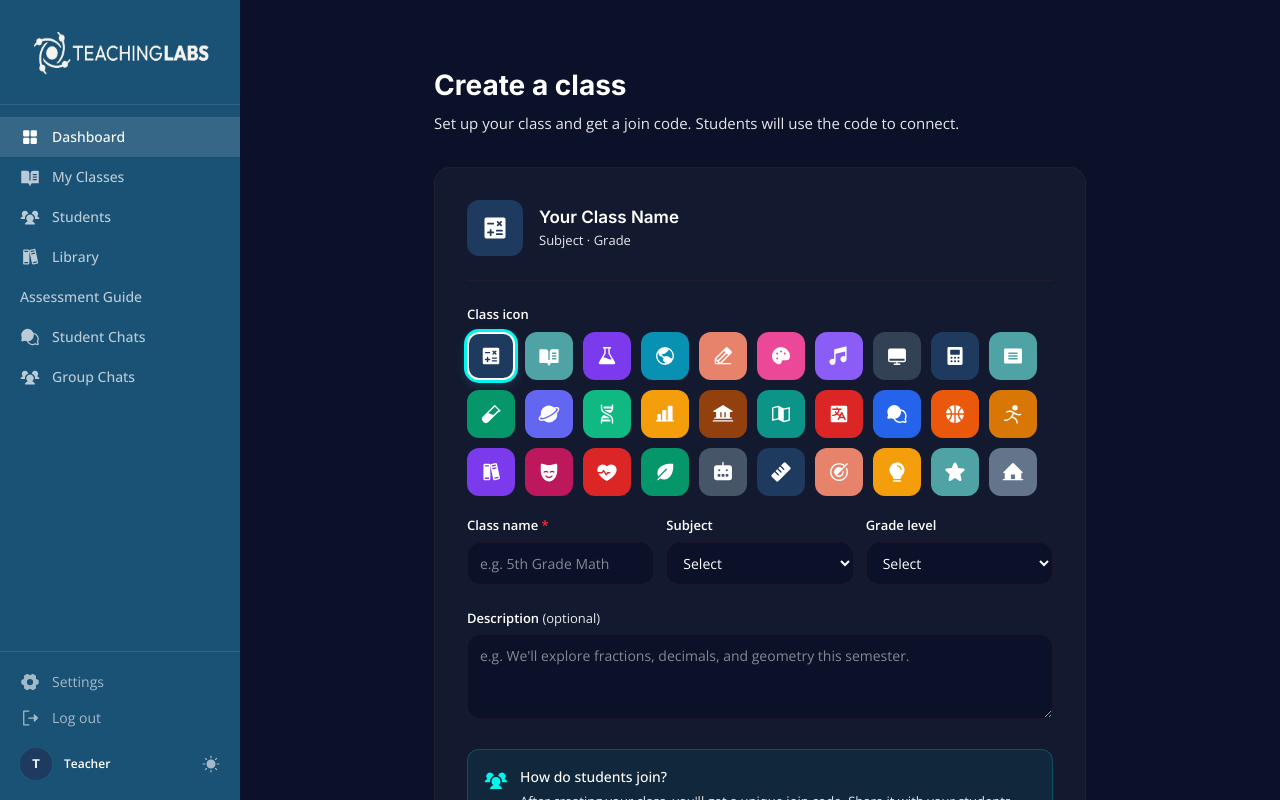
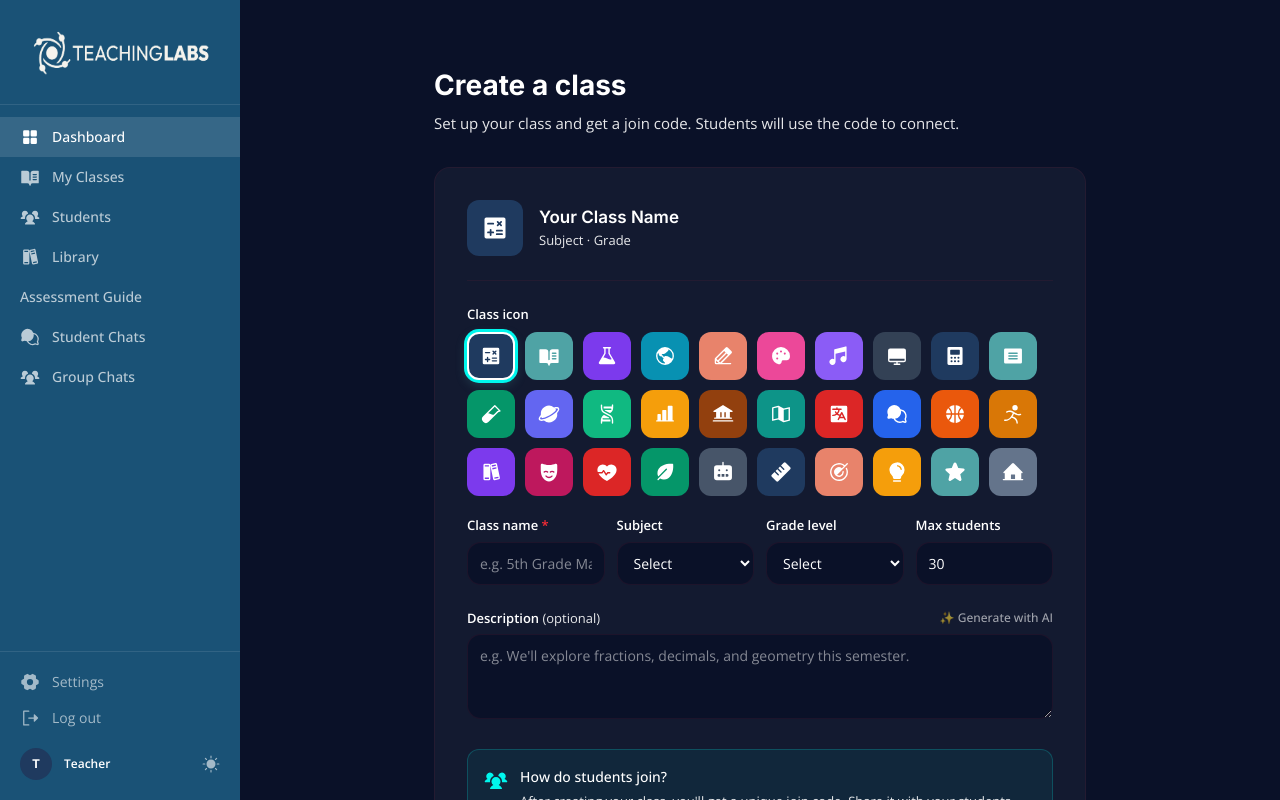
Before and after one commit to intellectualcreations/teachinglabs-marketing, a Next.js app: page /teacher/create-class in a window 1280 px wide. Shown: the top 800 px of the page. Built offline with nearby package versions, Linux system fonts and the light colour scheme; no server answers.

Commit message:
feat: max students field + AI description generator for class creation
- Max students input (1-100, default 30) on create class form
- '✨ Generate with AI' button auto-writes class description
- Uses Haiku for fast description generation
- API route: POST /api/teacher/generate-description

```diff
--- /dev/null
+++ b/app/api/teacher/generate-description/route.ts
@@ -0,0 +1,40 @@
+import { NextRequest, NextResponse } from 'next/server';
+import Anthropic from '@anthropic-ai/sdk';
+
+const anthropic = new Anthropic();
+
+export async function POST(req: NextRequest) {
+  try {
+    const { className, subject, grade } = await req.json();
+
+    if (!className) {
+      return NextResponse.json({ error: 'Class name is required' }, { status: 400 });
+    }
+
+    const prompt = `Write a short, warm, professional class description for a K-12 teacher's class page.
+Class name: "${className}"
+${subject ? `Subject: ${subject}` : ''}
+${grade ? `Grade level: ${grade}` : ''}
+
+Requirements:
+- 1-2 sentences only
+- Warm and inviting tone for students and parents
+- Mention what students will learn or explore
+- Keep it under 200 characters
+- Do not use quotes around the response
+- Just return the description text, nothing else`;
+
+    const response = await anthropic.messages.create({
+      model: 'claude-haiku-4-5-20251001',
+      max_tokens: 100,
+      messages: [{ role: 'user', content: prompt }],
+    });
+
+    const text = response.content[0].type === 'text' ? response.content[0].text.trim() : '';
+
+    return NextResponse.json({ description: text });
+  } catch (error) {
+    console.error('Generate description error:', error);
+    return NextResponse.json({ error: 'Failed to generate description' }, { status: 500 });
+  }
+}
--- a/app/teacher/(app)/create-class/page.tsx
+++ b/app/teacher/(app)/create-class/page.tsx
@@ -74,6 +74,8 @@ export default function CreateClassPage() {
   const [subject, setSubject] = useState('');
   const [grade, setGrade] = useState('');
   const [desc, setDesc] = useState('');
+  const [maxStudents, setMaxStudents] = useState(30);
+  const [generatingDesc, setGeneratingDesc] = useState(false);
   const [saving, setSaving] = useState(false);
   const [error, setError] = useState('');
   const [createdClass, setCreatedClass] = useState<{
@@ -108,6 +110,7 @@ export default function CreateClassPage() {
         description: desc.trim() || null,
         join_code: joinCode,
         icon: ICON_OPTIONS[selectedIcon].val,
+        max_students: maxStudents || 30,
       });
 
       if (insertError) {
@@ -202,7 +205,7 @@ export default function CreateClassPage() {
             </div>
 
             {/* Form fields */}
-            <div className="grid grid-cols-3 gap-3 mb-6 max-sm:grid-cols-1">
+            <div className="grid grid-cols-4 gap-3 mb-6 max-sm:grid-cols-2">
               <div>
                 <label className="block text-[13px] font-semibold text-text-primary mb-1.5">
                   Class name <span className="text-red-500">*</span>
@@ -252,12 +255,48 @@ export default function CreateClassPage() {
                   <option>10th</option><option>11th</option><option>12th</option>
                 </select>
               </div>
+              <div>
+                <label className="block text-[13px] font-semibold text-text-primary mb-1.5">Max students</label>
+                <input
+                  type="number"
+                  value={maxStudents}
+                  onChange={(e) => setMaxStudents(Math.max(1, Math.min(100, parseInt(e.target.value) || 30)))}
+                  min={1}
+                  max={100}
+                  className="w-full px-3 py-2.5 border-[1.5px] border-border rounded-lg text-[14px]
+                    bg-surface text-text-primary outline-none focus:border-navy transition-colors"
+                />
+              </div>
             </div>
 
             <div className="mb-6">
-              <label className="block text-[13px] font-semibold text-text-primary mb-1.5">
-                Description <span className="font-normal text-text-secondary">(optional)</span>
-              </label>
+              <div className="flex items-center justify-between mb-1.5">
+                <label className="block text-[13px] font-semibold text-text-primary">
+                  Description <span className="font-normal text-text-secondary">(optional)</span>
+                </label>
+                <button
+                  type="button"
+                  onClick={async () => {
+                    if (!className.trim()) return;
+                    setGeneratingDesc(true);
+                    try {
+                      const res = await fetch('/api/teacher/generate-description', {
+                        method: 'POST',
+                        headers: { 'Content-Type': 'application/json' },
+                        body: JSON.stringify({ className: className.trim(), subject, grade }),
+                      });
+                      const data = await res.json();
+                      if (data.description) setDesc(data.description);
+                    } catch { /* ignore */ }
+                    setGeneratingDesc(false);
+                  }}
+                  disabled={!className.trim() || generatingDesc}
+                  className="text-xs font-medium text-teal hover:text-teal/80 disabled:text-text-muted
+                    disabled:cursor-not-allowed cursor-pointer flex items-center gap-1 transition-colors"
+                >
+                  {generatingDesc ? '✨ Generating...' : '✨ Generate with AI'}
+                </button>
+              </div>
               <textarea
                 value={desc}
                 onChange={(e) => setDesc(e.target.value)}
```
